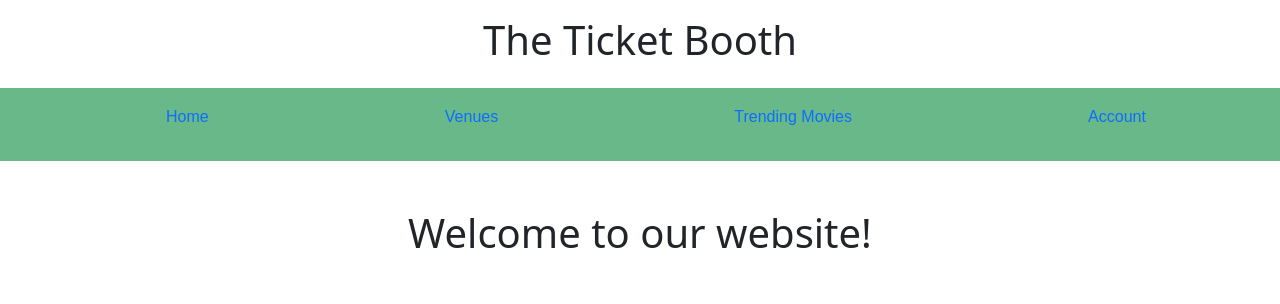
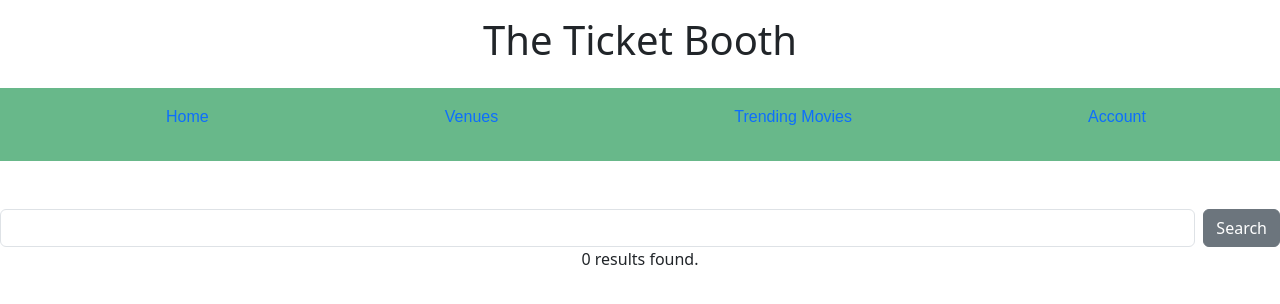
Before and after one commit to jkvince/django-theatre-cinema, a Django app: page / in a window 1280 px wide. Shown: the top 304 px of the page. Run offline with Django 5.2, Linux system fonts and the light colour scheme.

Commit message:
minor changes

```diff
--- a/shopapp/templates/home.html
+++ b/shopapp/templates/home.html
@@ -3,9 +3,37 @@
 
 {% block content %}
 <article>
-    <h1>Welcome to our website!</h1>
-    {% if user.is_authenticated %}
-        <p>Hello, {{user.username}}</p>
-    {% endif %}
+
+    <div class="wirebox">
+        <form class="d-flex" action="{% url 'shopapp:home' %}" method="get">
+            <input class="form-control me-2" type="search" placeholder="" aria-label="Search" name="q">
+            <button class="btn btn-secondary my-2 my-sm-0" type="submit">
+                Search
+            </button>
+          </form>
+    </div>
+
+
+    <div class="container">
+        <div class="row mx-auto">
+            {% for show in show_list %}
+            <div class="my_bottom_margin col-9 col-sm-12 col-md-4 col-md-12 col-lg-4">
+                <div class="card text-center">
+                    <a href="{% url 'shows:show_page' show.show_id %}">
+                        <img class="card-img-top my_image" src="{{ show.show_banner.url }}"
+                            alt="{{ show.show_name }}">
+                    </a>
+                    <div class="card-body">
+                        <p>{{ show.show_description }}</p>
+                    </div>
+                </div>
+            </div>
+            {% empty %}
+            <div class="row mx-auto">
+                <p class="text-center my_search_text">0 results found.</p>
+            </div>
+            {% endfor %}
+        </div>
+    </div>
 </article>
 {% endblock %}
--- a/shows/models.py
+++ b/shows/models.py
@@ -38,6 +38,10 @@ class Show(models.Model):
 
     def __str__(self):
         return self.show_id
+
+    class Meta:
+        ordering = ["show_name"]
+
 
 
 class ShowMember(models.Model):
```
Also changed, not shown: customadmin/views.py (+14 -4 lines), README.md, shows/migrations/0008_alter_show_options.py (added).
